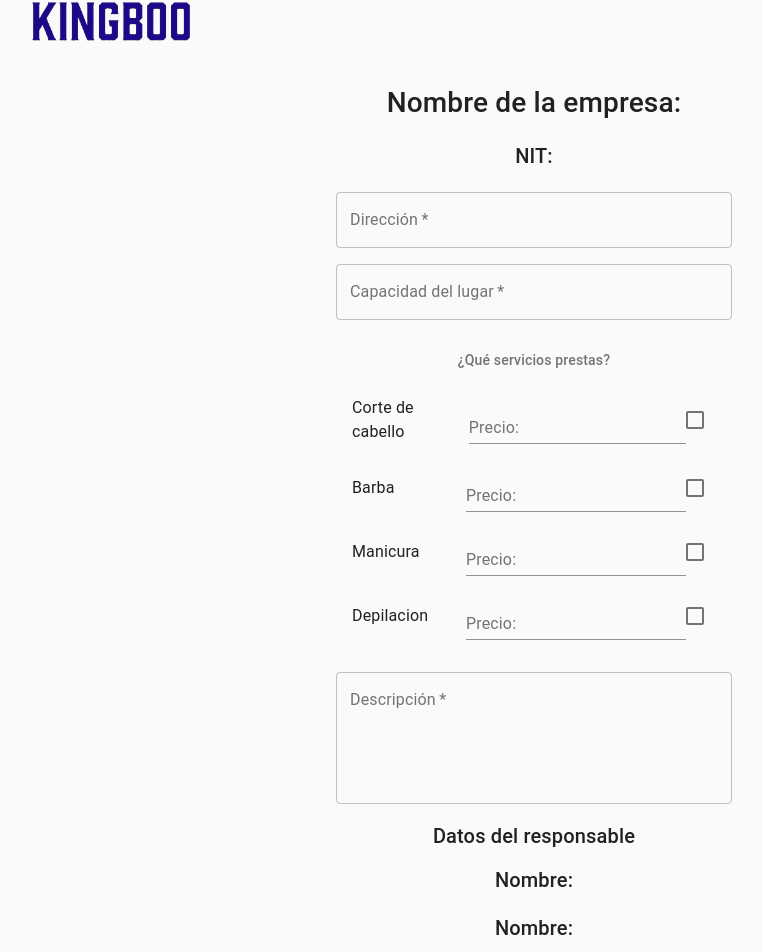
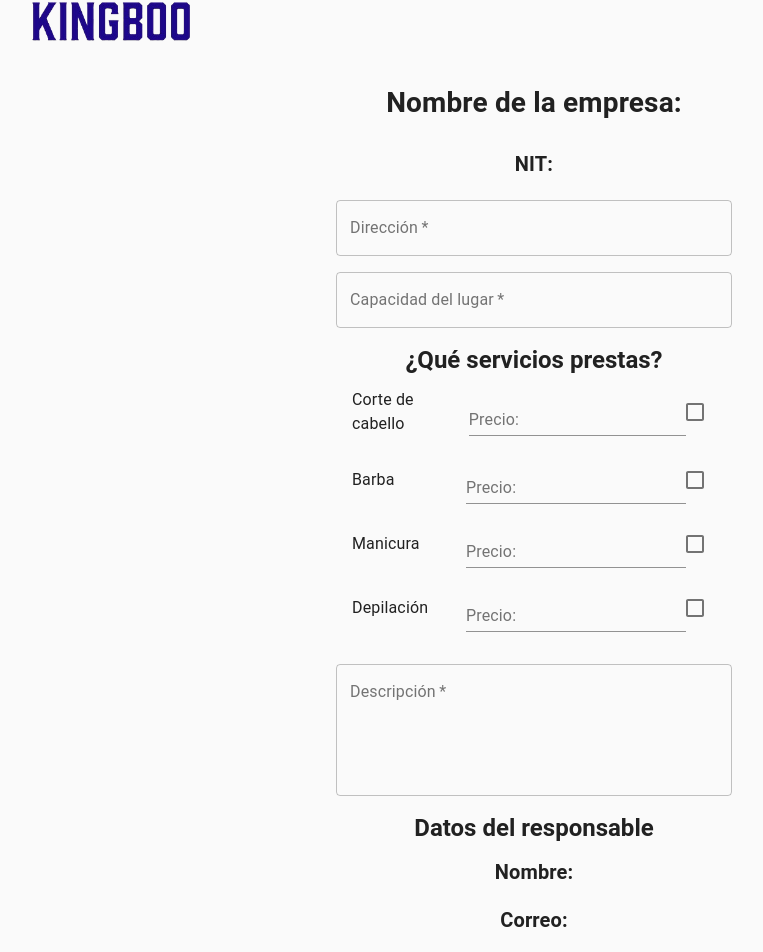
Before and after one commit to EciDevelopersIETI/KingBoo, a React (Create React App) app: page /editarsitio in a window 1280 px wide. Shown: the part 147-1099 px from the top of the page, without its empty margins (106-869 px from the left). Built offline with nearby package versions, Linux system fonts and the light colour scheme; no server answers.

Commit message:
Más ajustes

```diff
--- a/src/components/ResponsiveDrawer.js
+++ b/src/components/ResponsiveDrawer.js
@@ -56,7 +56,8 @@ const useStyles = makeStyles((theme) => ({
   toolbar: theme.mixins.toolbar,
   drawerPaper: {
     width: drawerWidth,
-    backgroundColor: "#3C5CEE"
+    backgroundColor: "#3C5CEE",
+    color: 'white'
   },
   content: {
     flexGrow: 1,
--- a/src/components/ResponsiveDrawerProveedor.js
+++ b/src/components/ResponsiveDrawerProveedor.js
@@ -41,8 +41,10 @@ const useStyles = makeStyles((theme) => ({
     [theme.breakpoints.up('sm')]: {
       width: `calc(100% - ${drawerWidth}px)`,
       marginLeft: drawerWidth,
+      backgroundColor: "#F9A500",
+      color: 'black'
     },
-    backgroundColor: "#F9A500"
+
   },
   menuButton: {
     marginRight: theme.spacing(2),
@@ -54,7 +56,7 @@ const useStyles = makeStyles((theme) => ({
   toolbar: theme.mixins.toolbar,
   drawerPaper: {
     width: drawerWidth,
-    backgroundColor:"#F9A500"
+    backgroundColor:"#F9A500",
   },
   content: {
     flexGrow: 1,
--- a/src/components/editarRegistro.js
+++ b/src/components/editarRegistro.js
@@ -141,12 +141,12 @@ export default class editarRegistro extends Component{
             <Grid container spacing={2}>
                 <Grid item xs={12} >
                   <h3>
-                    Nombre de la empresa:{lisProv[0]}
+                  <b>Nombre de la empresa:</b> <p></p>{lisProv[0]}
                   </h3>
                 </Grid>
                 <Grid item xs={12}>
                   <h5>
-                    NIT: {lisProv[1]}
+                  <b>NIT:</b> {lisProv[1]}
                   </h5>
                 </Grid>
                 <Grid item xs={12}>
@@ -178,9 +178,9 @@ export default class editarRegistro extends Component{
                 <Grid item xs={12}>
                     <List style={{display:'block'}}
                     component="nav" id="hope" aria-label="nested-list-subheader"  subheader={
-                        <ListSubheader component="div" id="nested-list-subheader">
-                        ¿Qué servicios prestas?
-                        </ListSubheader>
+                      <Typography component="h1" variant="h5">
+                      <b>¿Qué servicios prestas?</b>
+                      </Typography>
                         }
                         >
                         <ListItem button>
@@ -214,7 +214,7 @@ export default class editarRegistro extends Component{
                             <Checkbox edge="start" tabIndex={-1} value="Manicura" disableRipple onChange={handleChangeChk} />
                         </ListItem>
                         <ListItem button>
-                            <ListItemText primary="Depilacion" />
+                            <ListItemText primary="Depilación" />
                             <TextField
                                 type="number"
                                 id="Depilacion"
@@ -242,18 +242,18 @@ export default class editarRegistro extends Component{
 
 
                 <Grid item xs={12}>
-                    <Typography component="h6" variant="h6">
-                        Datos del responsable
+                    <Typography component="h1" variant="h5">
+                        <b>Datos del responsable</b>
                     </Typography>
                 </Grid>
                 <Grid item xs={12}>
                   <h5>
-                    Nombre: {dato.userName}
+                   <b>Nombre:</b> {dato.userName}
                   </h5>
                 </Grid>
                 <Grid item xs={12}>
                   <h5>
-                    Nombre: {dato.email}
+                  <b>Correo:</b> {dato.email}
                   </h5>
                 </Grid>
 
--- a/src/components/home.js
+++ b/src/components/home.js
@@ -20,7 +20,7 @@ const Home = () => {
 
       <Title hasMargin={false} />
       <img src="https://www.softwaresuggest.com/blog/wp-content/uploads/2019/10/salon-business-1.png" />
-
+      <p></p>
       <section className="container about-us">
         <div>
           <h1>SOBRE NOSOTROS:</h1>
--- a/src/components/proveedor.js
+++ b/src/components/proveedor.js
@@ -69,15 +69,15 @@ export default class Proveedor extends Component{
                 </h1>
                 <div className="card reserv padding-60px">
                     <div className="lista-datos">
-                        <span><h3>Descripción: </h3></span>
+                        <span><h3><b>Descripción: </b> </h3></span>
                         <label>{dato.description}</label>
                         <br></br>
                         <li>
-                        <span>Dirección:</span>{dato.address}
+                        <span>Dirección:</span> {dato.address}
                         </li>
                         <br></br>
                         <li>
-                        <span>Cupo:</span>{dato.capacity}
+                        <span>Cupo:</span>  {dato.capacity}
                         </li>
                         <br></br>
                         <div>
--- a/src/components/reserva.js
+++ b/src/components/reserva.js
@@ -140,9 +140,9 @@ export default function Reserva() {
                         <Grid item xs={12}>
                             <List style={{display:'block'}}
                             component="nav" id="hope" aria-label="nested-list-subheader"  subheader={
-                                <ListSubheader component="div" id="nested-list-subheader">
-                               ¿Qué servicios necesitas?
-                                </ListSubheader>
+                                <Typography component="h1" variant="h5">
+                                    <b>¿Qué servicios necesitas?</b>
+                                </Typography>
                                 }
                                 >
 
--- a/src/components/signUp.js
+++ b/src/components/signUp.js
@@ -87,7 +87,7 @@ export default function SignUp() {
           <LockOutlinedIcon />
         </Avatar>
         <Typography component="h1" variant="h5">
-          Registrarse
+          <b>Registrarse</b>
         </Typography>
         <form className={classes.form}
            onSubmit={handleSubmit}
--- a/src/components/signUpShop.js
+++ b/src/components/signUpShop.js
@@ -100,7 +100,7 @@ export default class SignUpShop extends Component{
                         <LockOutlinedIcon />
                     </Avatar>
                     <Typography component="h1" variant="h5">
-                        Registrarse
+                        <b>Registrarse</b>
                     </Typography>
                 </div>
               <Container component="main" maxWidth="xs">
@@ -164,16 +164,16 @@ export default class SignUpShop extends Component{
                         <Grid item xs={12}>
                             <List style={{display:'block'}}
                             component="nav" id="hope" aria-label="nested-list-subheader"  subheader={
-                                <ListSubheader component="div" id="nested-list-subheader">
-                                ¿Qué servicios prestas?
-                                </ListSubheader>
+                                <Typography component="h1" variant="h5">
+                                 <b>¿Qué servicios prestas?</b>
+                                </Typography>
                                 }
                                 >
                                 <ListItem button>
                                     <ListItemText primary="Corte de cabello" />
                                     <TextField
                                         type="number"
-                                        id="Corte de cabello"
+                                        id="Corte de Cabello"
                                         label="Precio:"
                                         name="pcorte"
                                     />
@@ -200,10 +200,10 @@ export default class SignUpShop extends Component{
                                     <Checkbox id="pmani" edge="start" tabIndex={-1} value="Manicura" disableRipple onChange={handleChangeChk} />
                                 </ListItem>
                                 <ListItem button>
-                                    <ListItemText primary="Depilacion" />
+                                    <ListItemText primary="Depilación" />
                                     <TextField
                                         type="number"
-                                        id="Depilación"
+                                        id="Depilacion"
                                         label="Precio:"
                                         name="pdepil"
                                     />
@@ -228,8 +228,8 @@ export default class SignUpShop extends Component{
 
 
                         <Grid item xs={12}>
-                            <Typography component="h6" variant="h6">
-                                Datos del responsable
+                            <Typography component="h1" variant="h5">
+                                <b>Datos del responsable</b>
                             </Typography>
                         </Grid>
                         <Grid item xs={12}>
```
